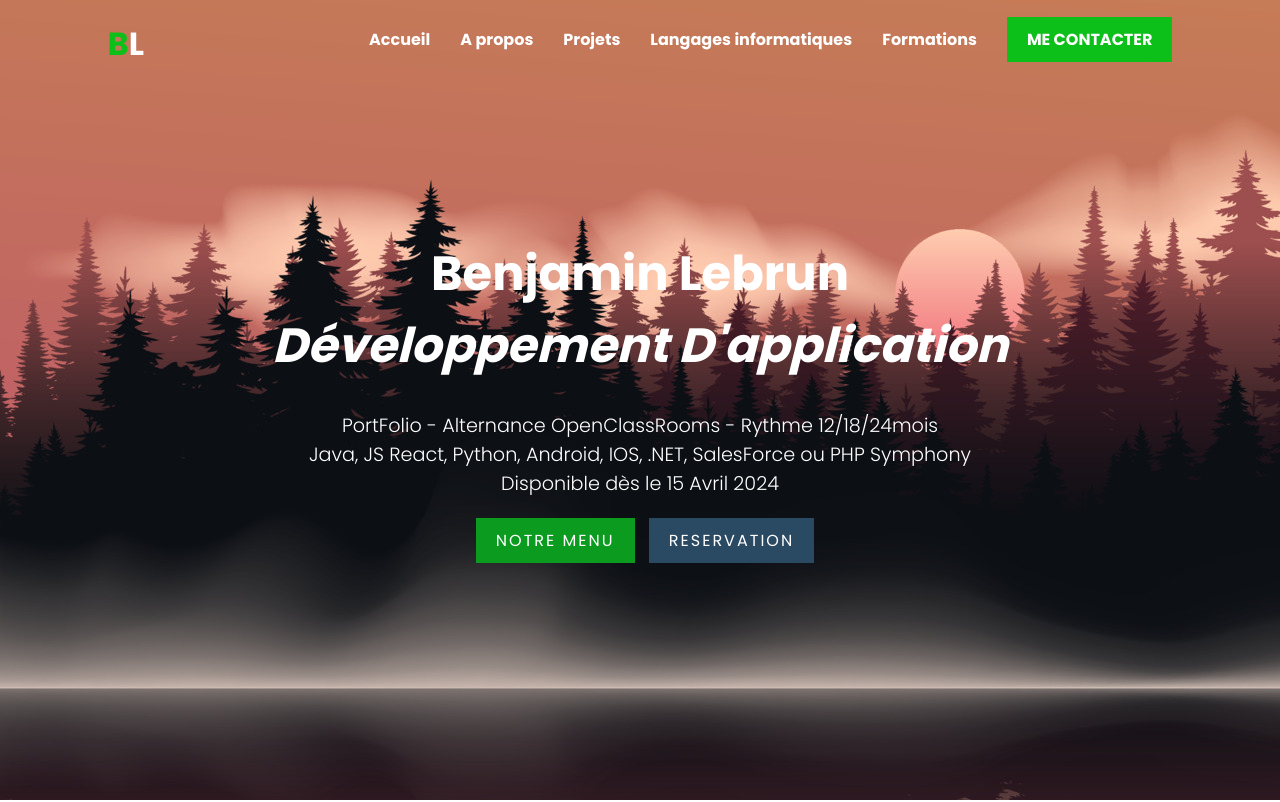
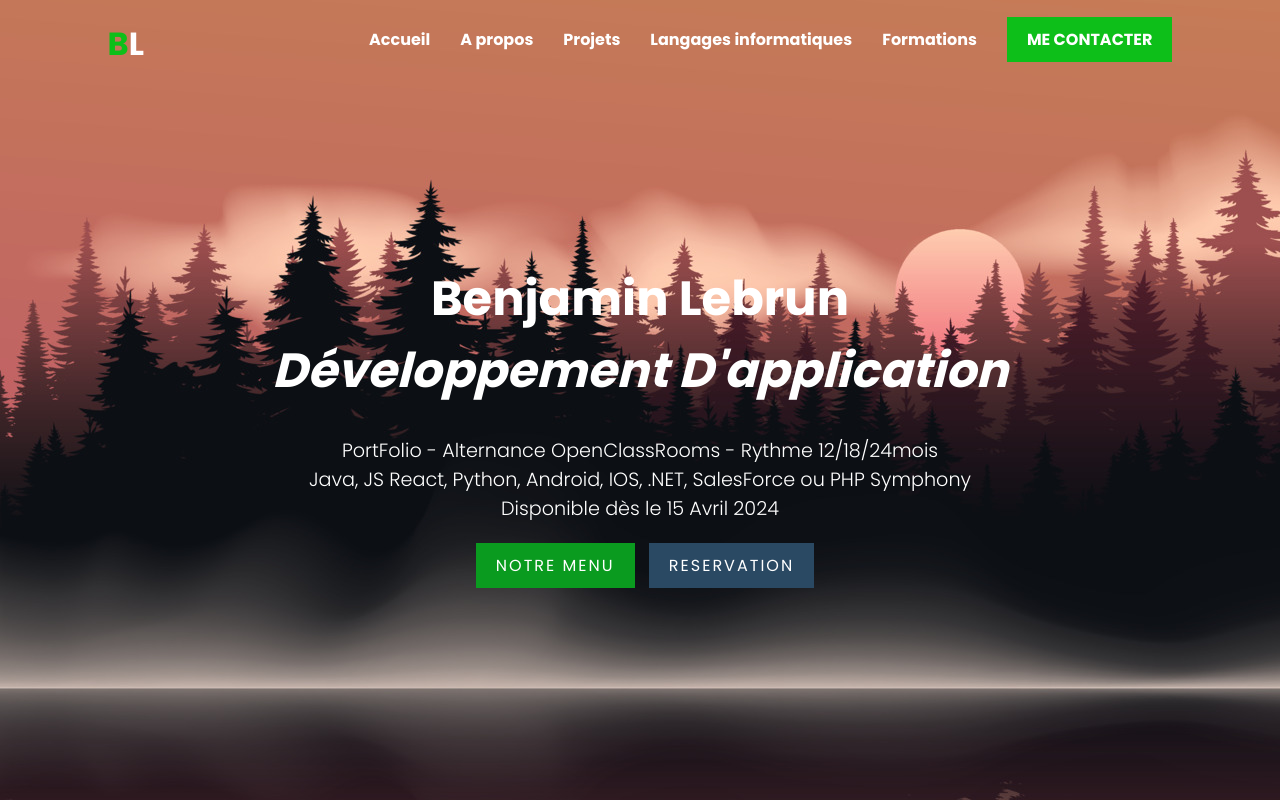
Before and after one commit to BenjaminLebrun/BenjaminLebrun.github.io, a plain HTML site: page index.html in a window 1280 px wide. Shown: the top 802 px of the page. Drawn offline with Linux system fonts and the light colour scheme.

Commit message:
Update style.css

```diff
--- a/style.css
+++ b/style.css
@@ -75,6 +75,7 @@ header .navbar li a:hover {
     align-items: center;
     background-image: url(./image/foret.jpg);
     background-size: covers;
+    padding: 100px 100px 50px 100px;
 }
 
 .banniere .contenu {
```
